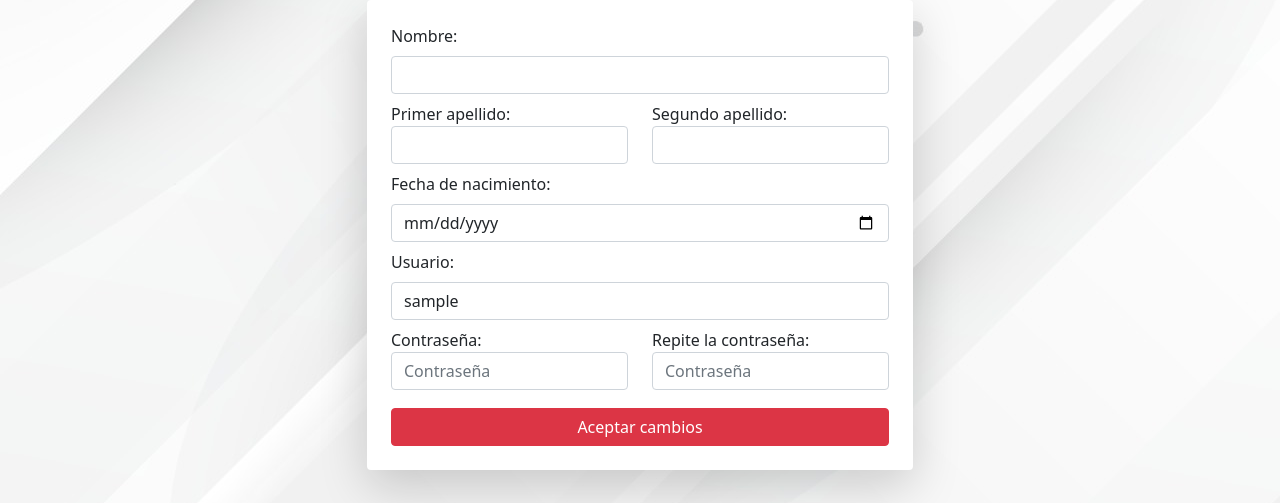
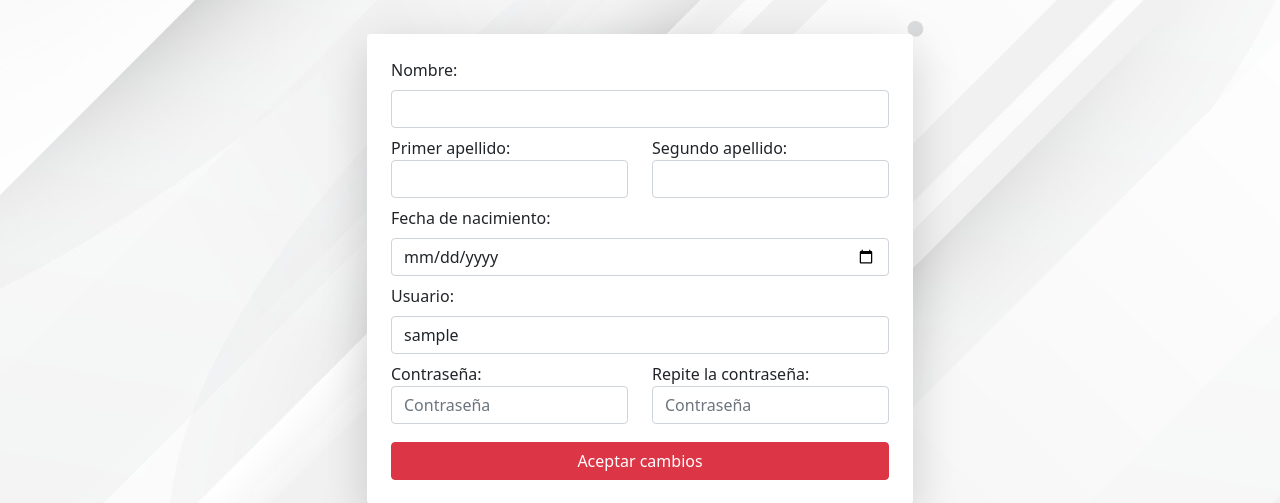
Before and after one commit to Joan6ALC/Base-de-Datos-2, a PHP site: page /editarUsuariForm.php in a window 1280 px wide. Shown: the part 58-561 px from the top of the page. Run offline with PHP 8.4, Linux system fonts and the light colour scheme; the visitor is signed in with stand-in values (Sample User, id 1); data that the repository does not hold is empty; some libraries are stand-ins or nearby versions.

Commit message:
revissio

```diff
--- a/editarContracteForm.php
+++ b/editarContracteForm.php
@@ -26,7 +26,7 @@
         <section>
 
             <div class="container">
-
+            <div class = "padding"><br></div>
                 <div class="row">
                     <div class="col-md-3"></div> <!--primera columna vacía-->
                     <div class="col-md-6">
--- a/editarUsuariForm.php
+++ b/editarUsuariForm.php
@@ -28,7 +28,7 @@
         <section>
 
             <div class="container">
-
+            <div class = "padding"><br></div>
                 <div class="row">
                     <div class="col-md-3"></div> <!--primera columna vacía-->
                     <div class="col-md-6">
--- a/veureContracteActual.php
+++ b/veureContracteActual.php
@@ -38,7 +38,7 @@
                 if($registro['estat'] == 1){
                     echo '<input name="est" class="form-control" value="Actiu" readonly>';
                 }else{
-                    echo '<input name="est" class="form-control" value="Inactiu" readonly>';
+                echo '<input name="est" class="form-control" value="Inactiu" readonly>';
                 }
             }
             echo <<< FRA
@@ -84,7 +84,6 @@
         </section>
         FRA;
         }
-
         ?>
         <!-- Frameworks -->
         <script src="https://code.jquery.com/jquery-3.2.1.slim.min.js" integrity="sha384-KJ3o2DKtIkvYIK3UENzmM7KCkRr/rE9/Qpg6aAZGJwFDMVNA/GpGFF93hXpG5KkN" crossorigin="anonymous"></script>
--- a/veureFactures.php
+++ b/veureFactures.php
@@ -46,6 +46,7 @@
             echo <<< FRA
             <section>
             <div class="container">
+            <div class = "padding"><br></div>
             <div class = "row">
             <div class="col-md-3"></div> <!--primera columna vacía-->
                     <div class="col-md-6">
```
Also changed, not shown: afegirContracte.php (added).
